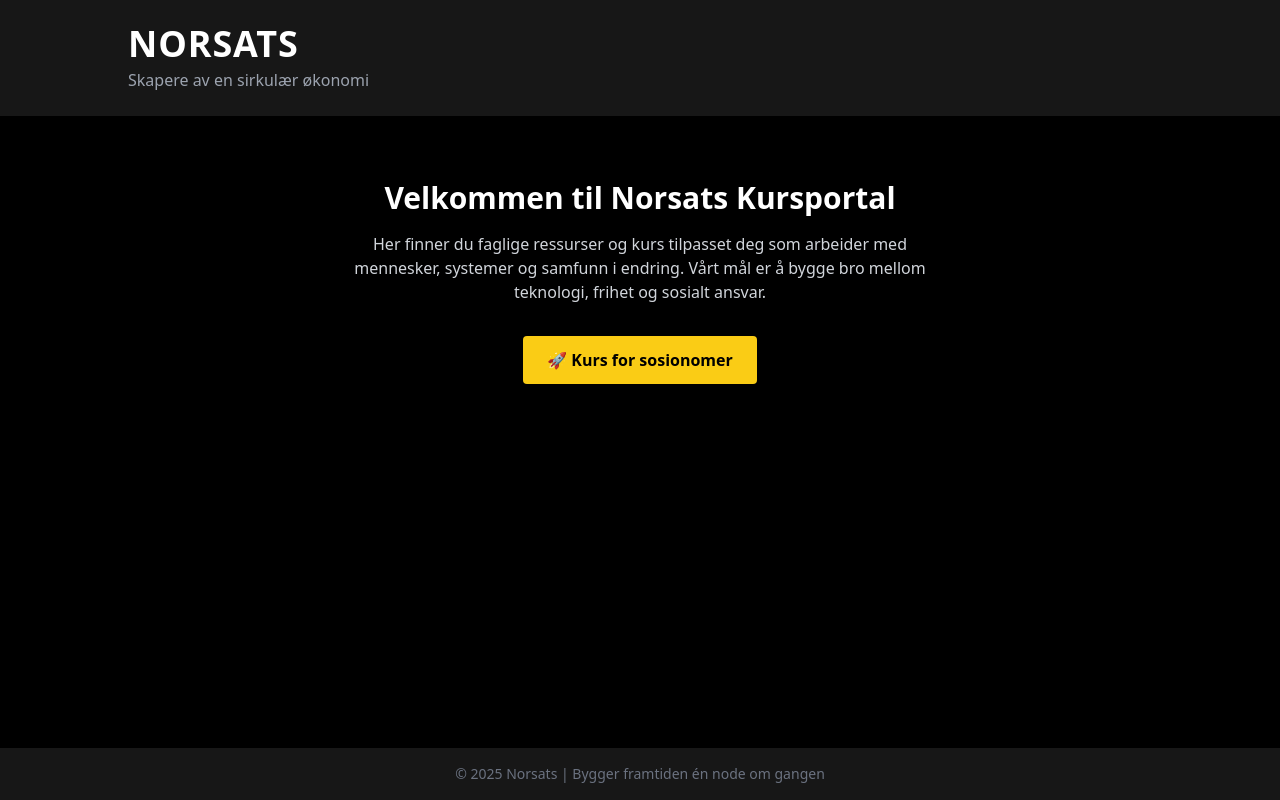
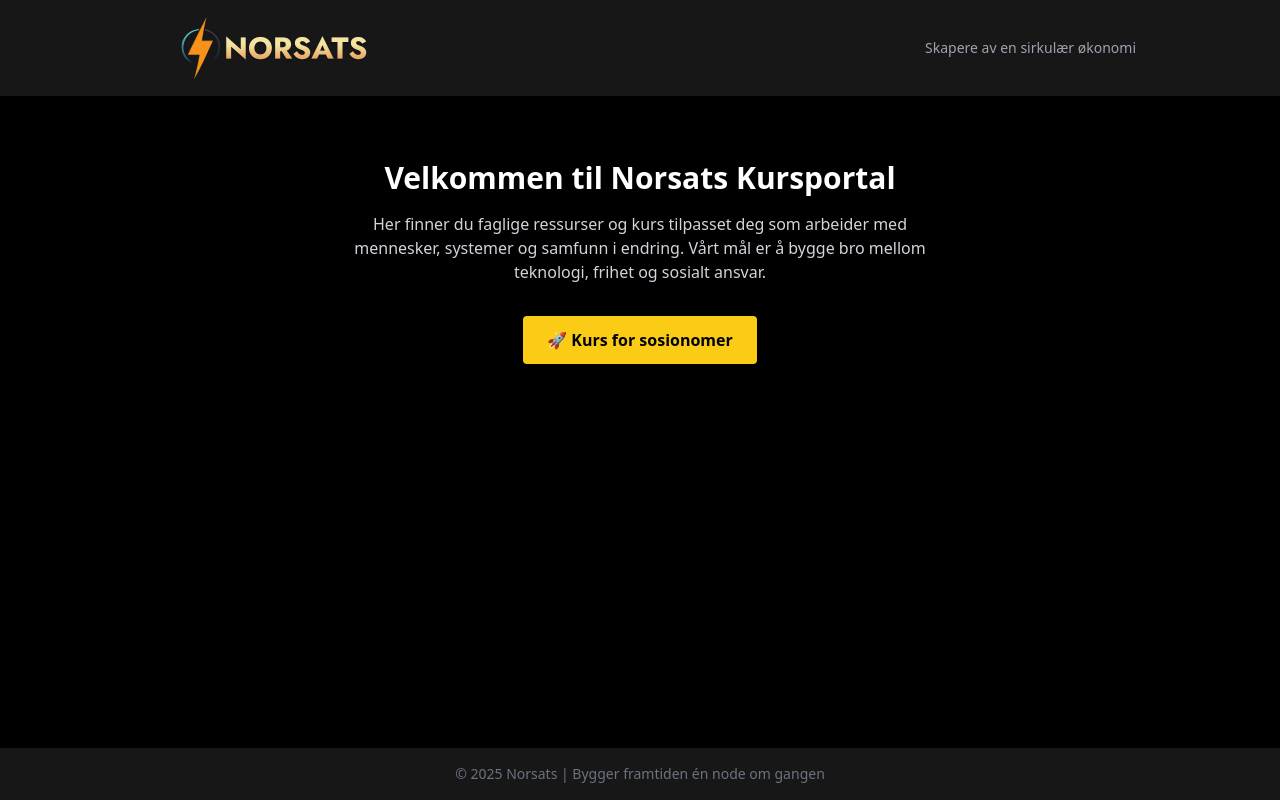
Before and after one commit to BBNBTC/bbnbtc.github.io, a plain HTML site: page index.html in a window 1280 px wide. Drawn offline with nearby package versions, Linux system fonts and the light colour scheme.

Commit message:
Update index.html
Header

```diff
--- a/index.html
+++ b/index.html
@@ -8,12 +8,15 @@
 </head>
 <body class="bg-black text-white font-sans min-h-screen flex flex-col justify-between">
   <!-- Header -->
-  <header class="p-6 bg-neutral-900 shadow-md">
-    <div class="max-w-5xl mx-auto">
-      <h1 class="text-3xl md:text-4xl font-bold tracking-wide">NORSATS</h1>
-      <p class="text-gray-400 mt-1">Skapere av en sirkulær økonomi</p>
-    </div>
-  </header>
+  <header class="bg-neutral-900 shadow-md">
+  <div class="max-w-5xl mx-auto p-4 flex items-center justify-between">
+    <a href="https://norsats.no">
+      <img src="NorsatsLogoWide.webp" alt="Norsats logo" class="h-12 md:h-16" />
+    </a>
+    <p class="text-gray-400 text-sm hidden md:block">Skapere av en sirkulær økonomi</p>
+  </div>
+</header>
+
 
   <!-- Innhold -->
   <main class="flex-grow">
```
